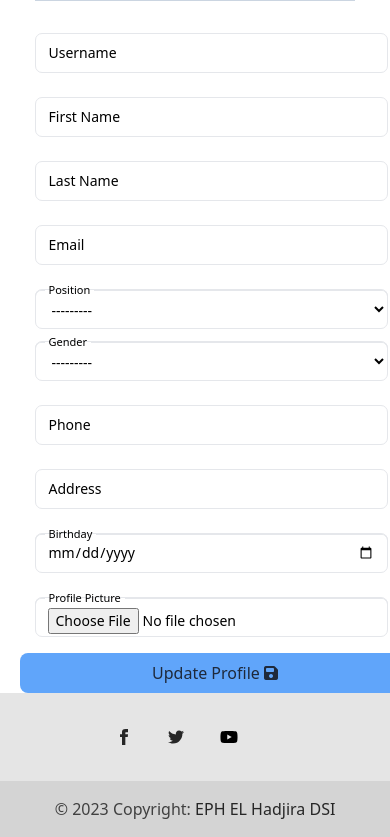
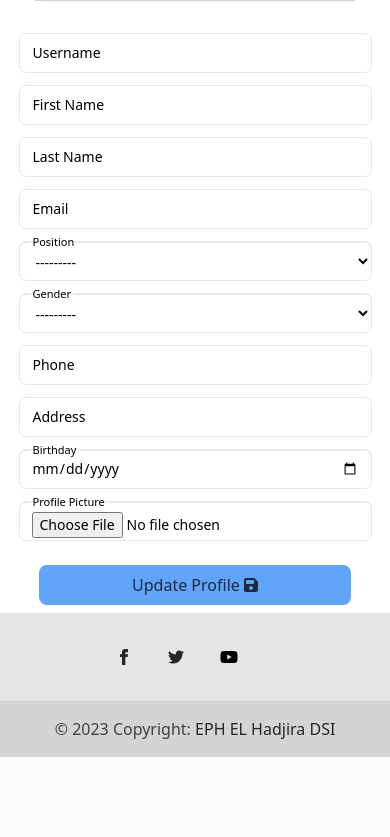
Before and after one commit to SpeedyKabal/CompanyServiceMessaging, a Django app: page /settings/ in a window 390 px wide. Shown: the part 389-1226 px from the top of the page. After the commit the page ends 1146 px from the top, so only its background shows below. Run offline with Django 4.2, Linux system fonts and the light colour scheme; a user stored in the database is signed in; data comes from the database, SQL or seed files in the repository.

Commit message:
little customization
little customization for the some pages to display correctly on phone devices

```diff
--- a/CSM/static/CSS/csmstylesheetoutput.css
+++ b/CSM/static/CSS/csmstylesheetoutput.css
@@ -860,6 +864,14 @@ video {
 
 .max-h-\[27rem\] {
   max-height: 27rem;
+}
+
+.max-h-\[5rem\] {
+  max-height: 5rem;
+}
+
+.max-h-\[3rem\] {
+  max-height: 3rem;
 }
 
 .min-h-\[26rem\] {
--- a/CSM/templates/CSM/allUsersPage.html
+++ b/CSM/templates/CSM/allUsersPage.html
@@ -1,7 +1,7 @@
 {% extends "CSM/include/base.html" %}
 
 {% block title %}
-    Test Page
+    All Employees
 {% endblock  %}
 
 {% block content %}
--- a/CSM/templates/CSM/home.html
+++ b/CSM/templates/CSM/home.html
@@ -44,7 +44,7 @@
             <div class="loading-spinner"></div>
         </div>
         <section class="flex justify-center flex-1 flex-col items-center my-3" >
-                <div class="flex gap-5">
+                <div class="md:flex md:gap-5 grid gap-5 justify-items-center">
                     <input type="date" class="w-[15rem] border-2 border-green-300 bg-cyan-300 text-lg" name="date_from" id="date-from">
                     <input type="date" class="w-[15rem] border-2 border-green-300 bg-cyan-300 text-lg" name="date_to" id="date-to">
                     <button type="button" class="filterbtn border-2 bg-blue-500 rounded-lg text-green-100 hover:text-blue-100 hover:bg-green-500 transition-colors duration-500 w-[5rem] text-lg">Filter</button>
@@ -235,10 +235,10 @@
                         console.error('Error:', error);
                     }
                 });
-            }
+            };
             setInterval(fetchNewMessages, 8000);
 
-        });
+        })
     </script>
 
 {% endblock %}
--- a/CSM/templates/CSM/inbox.html
+++ b/CSM/templates/CSM/inbox.html
@@ -10,7 +10,7 @@
     {% include "CSM/include/nav.html" %}
 
             <section class="flex justify-center flex-1 flex-col items-center my-3">
-                <div class="flex gap-5">
+                <div class="md:flex md:gap-5 grid gap-5 justify-items-center">
                     <input type="date" class="w-[15rem] border-2 border-green-300 bg-cyan-300 text-lg" name="date_from" id="date-from">
                     <input type="date" class="w-[15rem] border-2 border-green-300 bg-cyan-300 text-lg" name="date_to" id="date-to">
                     <button type="button" class="filterbtn border-2 bg-blue-500 rounded-lg text-green-100 hover:text-blue-100 hover:bg-green-500 transition-colors duration-500 w-[5rem] text-lg">Filter</button>
--- a/CSM/templates/CSM/include/nav.html
+++ b/CSM/templates/CSM/include/nav.html
@@ -5,7 +5,7 @@
 >
   <div class="flex w-full flex-wrap items-center justify-between px-3">
     <!-- Left elements -->
-    <div class="flex mr-[15%]">
+    <div class="flex md:mr-[15%] mr-auto">
       <!-- Brand -->
       <a
         class="mx-2 my-1 flex items-center text-neutral-900 hover:text-neutral-900 focus:text-neutral-900 lg:mb-0 lg:mt-0"
--- a/CSM/templates/CSM/settings.html
+++ b/CSM/templates/CSM/settings.html
@@ -14,10 +14,10 @@
         <div class="profile border-2 border-slate-300 mx-4 px-2 my-4 w-80 h-80 max-w-md max-h-md">
                 <img src="{{request.user.employee.profile_pic.url}}" alt="profile_picture" class="w-full h-full object-cover">
         </div>
-        <form method="POST" enctype="multipart/form-data">
+        <form method="POST" enctype="multipart/form-data" class="grid justify-items-center">
         {% csrf_token %}
         <div class="container lg:flex gap-3 mx-4 px-2 my-4 grid justify-center">
-                <div class="flex w-full flex-col gap-6 ">
+                <div class="grid w-full gap-3">
                         <!-- Username -->
                         <div class="relative h-10 w-full min-w-[200px]">
                                 <input
@@ -87,7 +87,7 @@
                                 </label>
                         </div>
                 </div>
-                <div class="flex w-full flex-col gap-6 ">
+                <div class="grid w-full gap-3"">
                         <!-- Gender -->
                         <div class="relative h-10 w-full min-w-[200px]">
                                 <select id="id_gender" name="gender" class="peer h-full w-full rounded-[7px] border border-blue-gray-200 bg-transparent px-3 py-2.5 font-sans text-sm font-normal text-blue-gray-700 outline outline-0 transition-all placeholder-shown:border placeholder-shown:border-blue-gray-200 placeholder-shown:border-t-blue-gray-200 focus:border-2 focus:border-teal-500 focus:border-t-transparent focus:outline-0 disabled:border-0 disabled:bg-blue-gray-50">
@@ -160,7 +160,7 @@
         </div>
         <button
         type="submit"
-        class="w-full py-2 ml-5 bg-blue-400 text-slate-800 rounded-lg hover:bg-green-500 transition-colors duration-500">
+        class="w-[80%] max-h-[3rem] py-2 mx-2 my-2 bg-blue-400 text-slate-800 rounded-lg hover:bg-green-500 transition-colors duration-500">
         Update Profile <i class="fa-solid fa-floppy-disk"></i></button>
         </form>
     </div>
--- a/CompanyServiceMessaging/settings.py
+++ b/CompanyServiceMessaging/settings.py
@@ -27,7 +27,7 @@ SECRET_KEY = os.environ.get('DJANGO_KEY')
 # SECURITY WARNING: don't run with debug turned on in production!
 DEBUG =  True
 
-ALLOWED_HOSTS = ['0.0.0.0/0','127.0.0.1' , '192.168.3.20','csm.dz']
+ALLOWED_HOSTS = ['0.0.0.0/0','127.0.0.1' , '192.168.3.20','192.168.1.51','csm.dz']
 
 
 # Application definition
```
Also changed, not shown: other parts of CSM/static/CSS/csmstylesheetoutput.css (+26 -55 lines).
